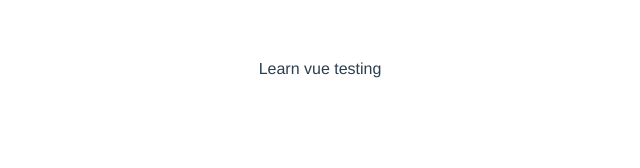
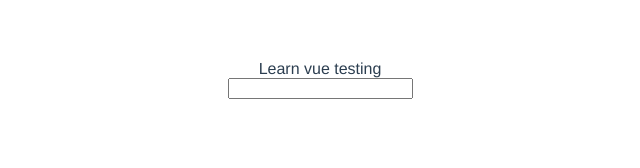
Before and after one commit to Dong-Yi-Xia/test-utils, a Vue app: page / in a window 1280 px wide. Shown: the top 168 px of the page, without its empty margins (320-960 px from the left). Built offline with nearby package versions, Linux system fonts and the light colour scheme.

Commit message:
Trigger event

```diff
--- a/src/components/TodoApp.vue
+++ b/src/components/TodoApp.vue
@@ -1,24 +1,39 @@
 <template>
   <div>
-    <div v-for="todo in todos" :key='todo.id' data-test='todo'>
+    <div v-for="todo in todos" :key="todo.id" data-test="todo">
       {{ todo.text }}
     </div>
+
+    <form data-test="form" @submit.prevent="createTodo">
+      <input data-test="new-todo" v-model="newTodo">
+    </form>
   </div>
 </template>
 
 <script>
 export default {
-  name: 'TodoApp',
+  name: "TodoApp",
   data(){
     return {
+      newTodo: "",
       todos: [
         {
           id: 1,
-          text: 'Learn vue testing',
+          text: "Learn vue testing",
           completed: false,
         },
       ],
     }
   },
+  methods: {
+    createTodo(){
+      let nextId = this.todos.length + 1
+      this.todos.push({
+        id: nextId,
+        text: this.newTodo,
+        completed: false,
+      })
+    },
+  }
 }
 </script>
```
Also changed, not shown: 1 other file (tests, documents, lock files or other folders).
